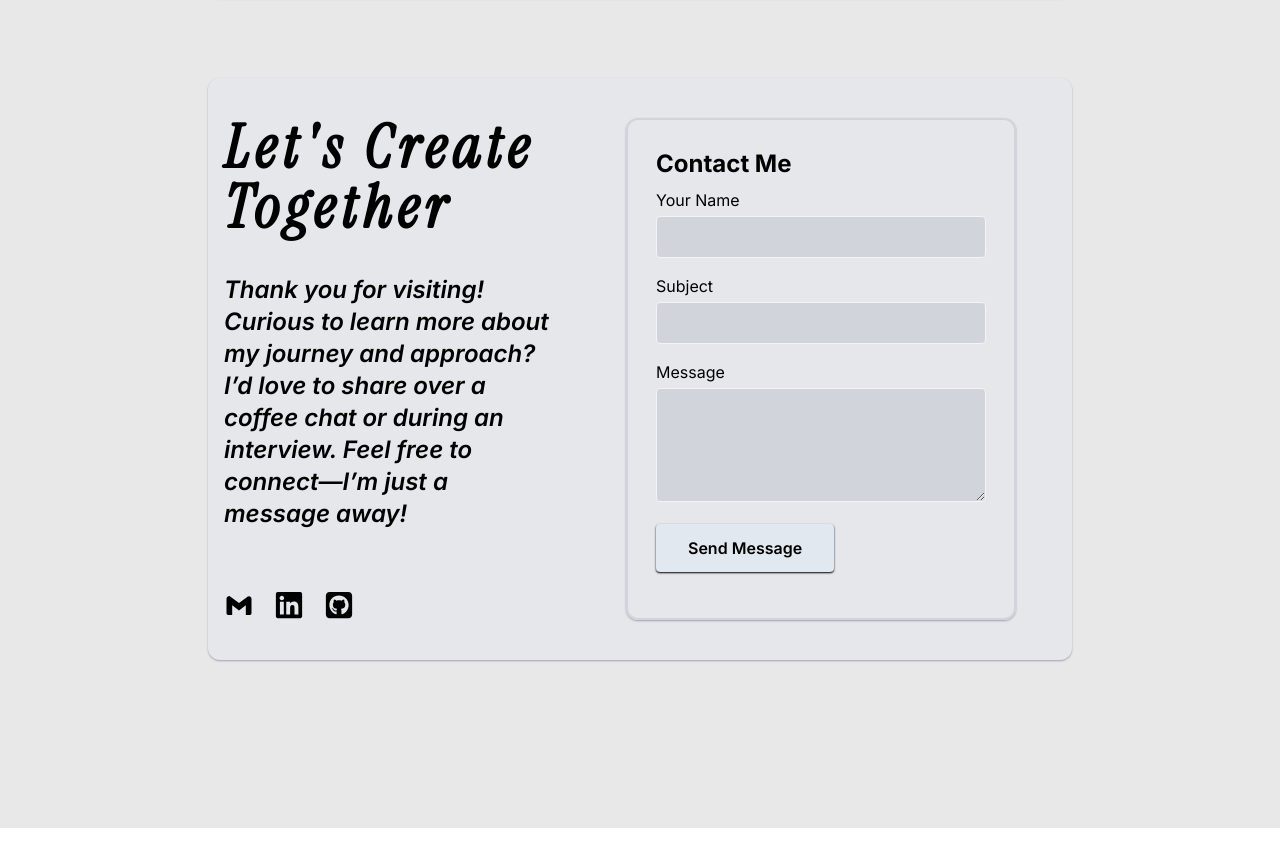
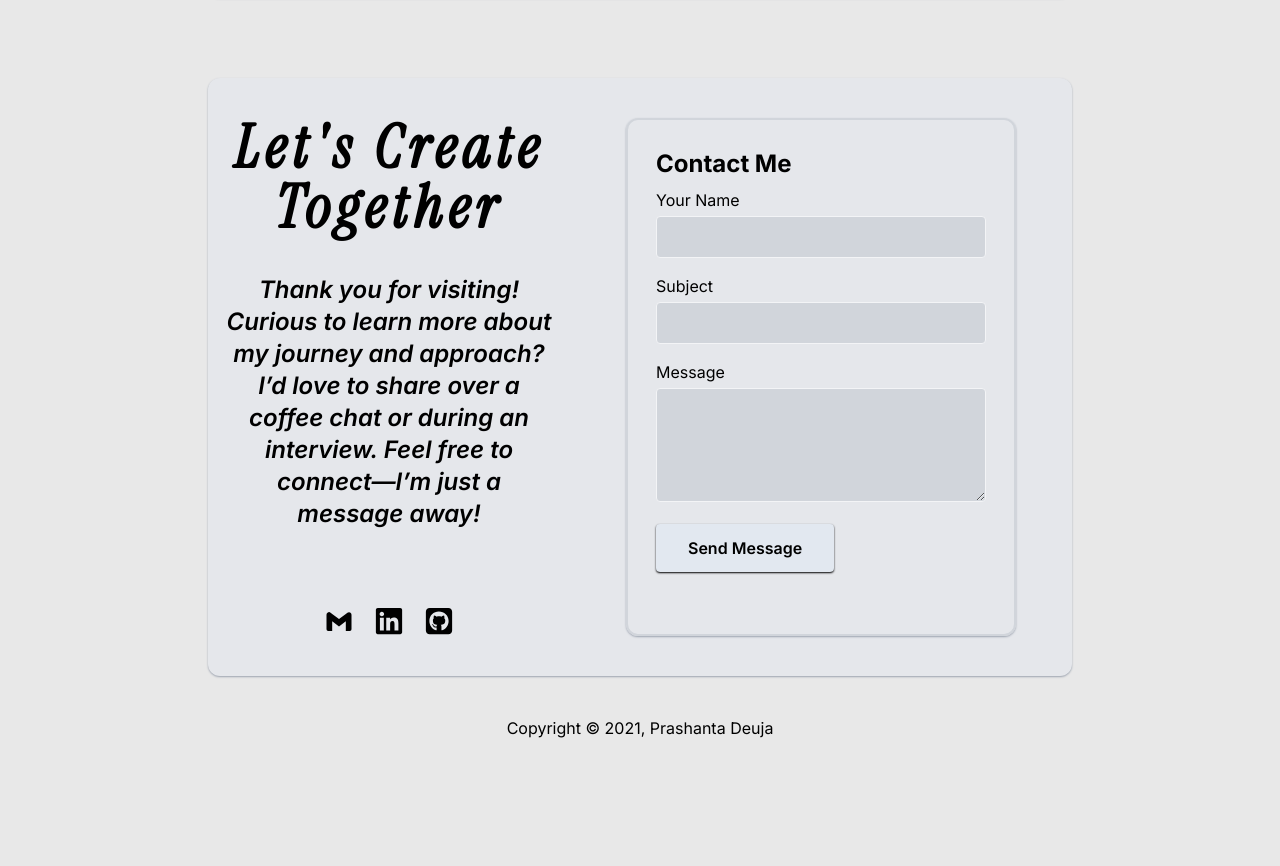
Before and after one commit to Prashanta11/Personal_Website, a React (Vite) app in the folder Portfolio-Frontend/: page / in a window 1280 px wide. Shown: the part 2478-3344 px from the top of the page. Before the commit the page ends 3306 px from the top, so only its background shows below. Built offline with nearby package versions, Linux system fonts and the light colour scheme; no server answers.

Commit message:
feat: Enhance Footer component layout and styling for better structure and responsiveness

```diff
--- a/Portfolio-Frontend/src/components/Footer.jsx
+++ b/Portfolio-Frontend/src/components/Footer.jsx
@@ -31,10 +31,11 @@ const Footer = () => {
   }, [message]);
 
   return (
+    <>
       <footer className="border-gray-300 bg-gray-200 hover:bg-bodyColor shadow-gray-400 shadow-sm mt-20 px-4 py-10 rounded-xl text-black">
         <div className="flex md:flex-row flex-col justify-between gap-8 mx-auto container">
           {/* About Section */}
-        <div className="flex-1">
+          <div className="flex flex-col flex-1 justify-between text-center">
             <h3 className="mb-2 font-bold font-instrumentSans text-6xl italic tracking-widest">
               Let's Create Together
             </h3>
@@ -43,7 +44,7 @@ const Footer = () => {
               approach? I’d love to share over a coffee chat or during an
               interview. Feel free to connect—I’m just a message away!
             </p>
-          <div className="flex gap-5 mt-4">
+            <div className="flex justify-center gap-5 mt-4">
               <a
                 href=""
                 target="_blank"
@@ -72,7 +73,10 @@ const Footer = () => {
           </div>
 
           {/* Contact Form Section */}
-        <div className="flex-1 border-2 border-gray-300 shadow-gray-400 shadow-sm mx-10 px-7 py-7 rounded-xl">
+          <div
+            id="contact"
+            className="flex-1 border-2 border-gray-300 shadow-gray-400 shadow-sm md:mx-10 px-7 py-7 rounded-xl"
+          >
             <h3 className="mb-2 font-bold text-2xl">Contact Me</h3>
             <form
               onSubmit={handleSubmit}
@@ -88,7 +92,7 @@ const Footer = () => {
                   type="text"
                   id="name"
                   name="senderName"
-                className="border-gray-100 bg-gray-300 px-3 py-2 border rounded focus:ring-2 focus:ring-blue-500 w-full text-white focus:outline-none"
+                  className="border-gray-100 bg-gray-300 px-3 py-2 border rounded focus:ring-2 focus:ring-blue-500 w-full text-black focus:outline-none"
                   required
                 />
               </div>
@@ -100,7 +104,7 @@ const Footer = () => {
                   type="text"
                   id="subject"
                   name="subject"
-                className="border-gray-100 bg-gray-300 px-3 py-2 border rounded focus:ring-2 focus:ring-blue-500 w-full text-white focus:outline-none"
+                  className="border-gray-100 bg-gray-300 px-3 py-2 border rounded focus:ring-2 focus:ring-blue-500 w-full text-black focus:outline-none"
                   required
                 />
               </div>
@@ -112,7 +116,7 @@ const Footer = () => {
                   id="message"
                   name="message"
                   rows="4"
-                className="border-gray-100 bg-gray-300 px-3 py-2 border rounded focus:ring-2 focus:ring-blue-500 w-full text-white focus:outline-none"
+                  className="border-gray-100 bg-gray-300 px-3 py-2 border rounded focus:ring-2 focus:ring-blue-500 w-full text-black focus:outline-none"
                   required
                 ></textarea>
               </div>
@@ -134,6 +138,10 @@ const Footer = () => {
           </div>
         </div>
       </footer>
+      <div className="pt-10 w-full text-center">
+        Copyright &copy; 2021, Prashanta Deuja
+      </div>
+    </>
   );
 };
 
```
Lines whose indentation alone changed are shown as unchanged.
